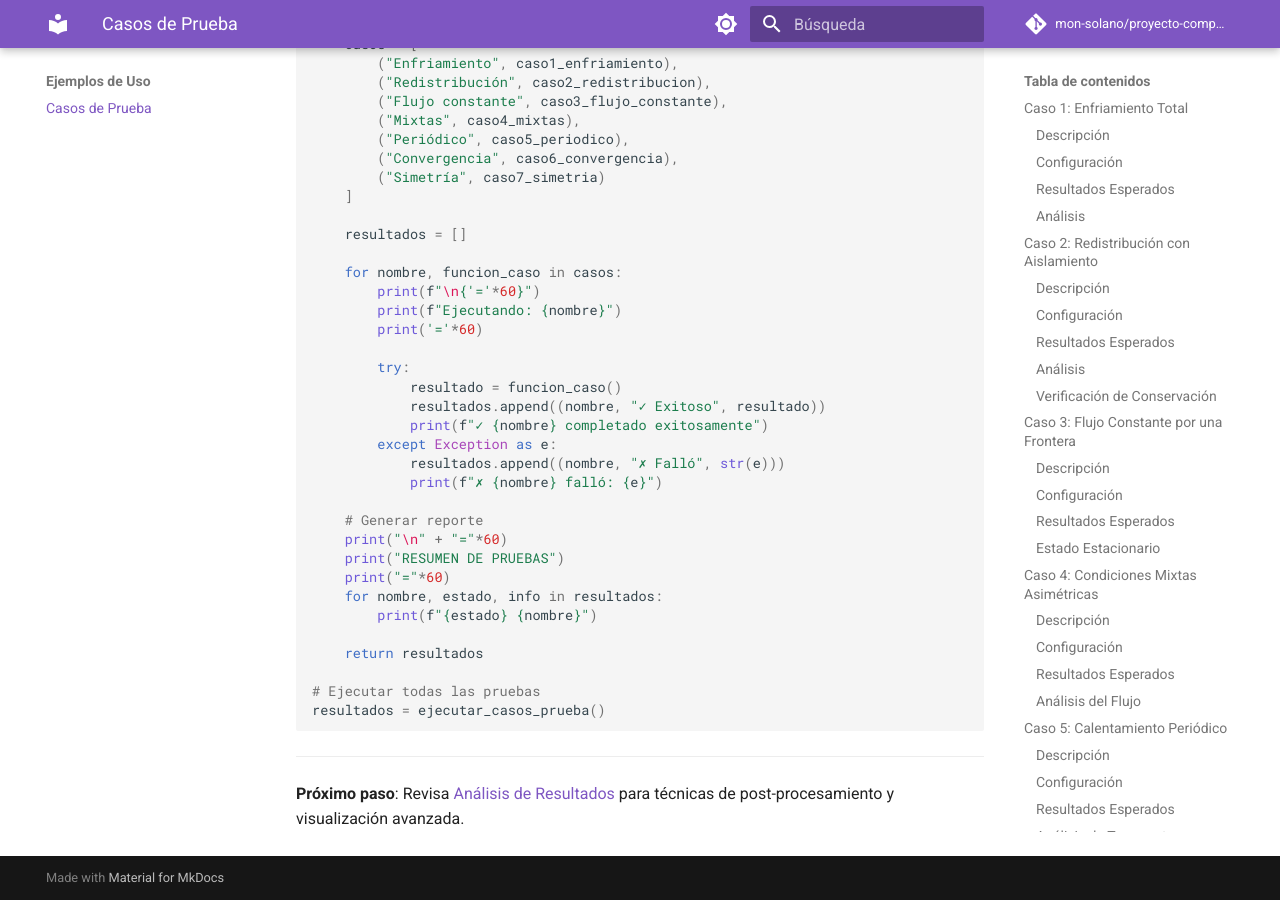
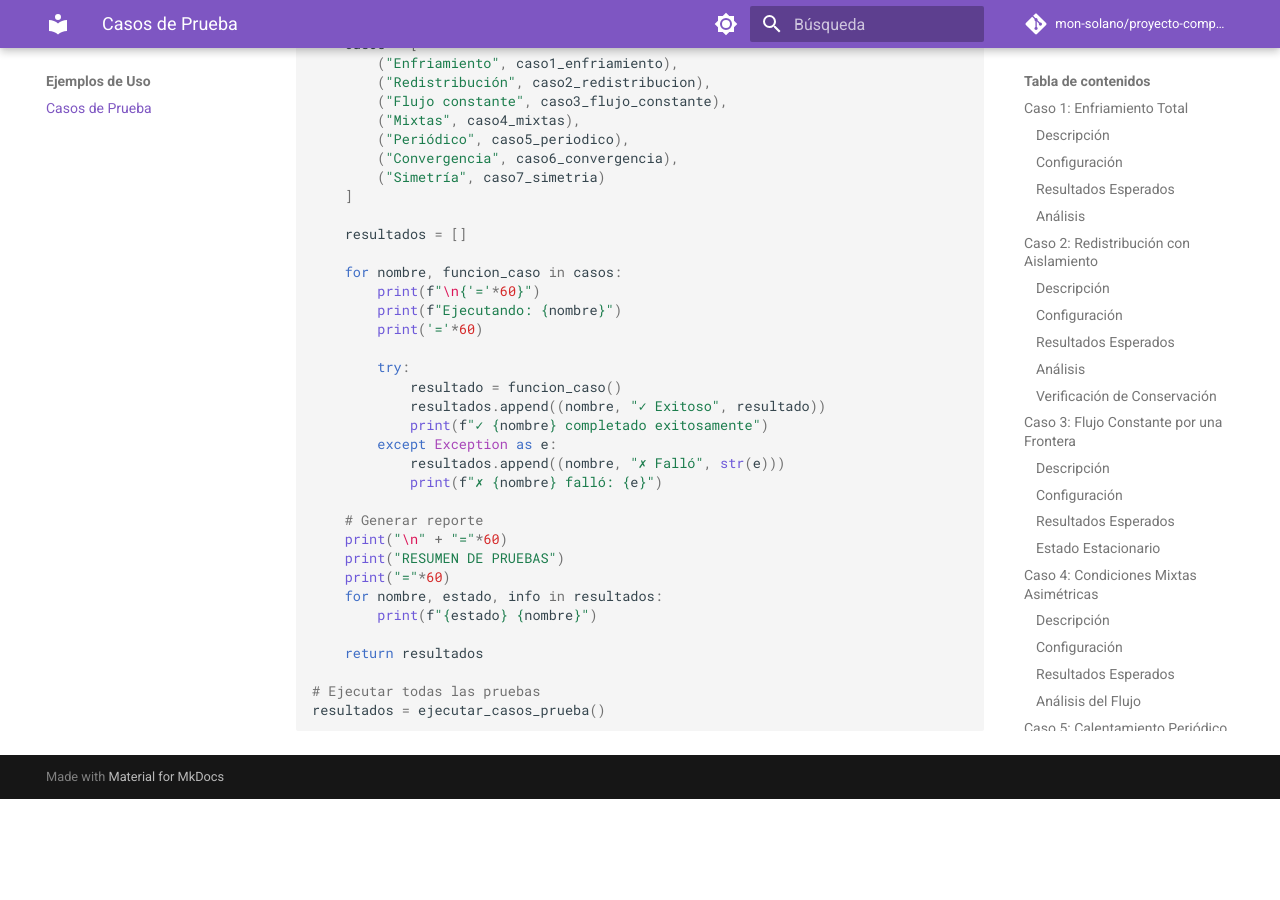
Before and after one commit to mon-solano/proyecto-computacional, an MkDocs documentation site: the page built from docs/ejemplos/casos-prueba.md, in a window 1280 px wide and 900 px high, scrolled down 9299 px. Built offline with MkDocs 1.6.1 and Material for MkDocs 9.7.7, drawn with Linux system fonts in a browser that asks for light colours; comment, search, counter and statistics services are not loaded; after the commit the page ends 10098 px from its top, so only the background shows below that.

Commit message:
Update casos-prueba.md
quitar link final

````diff
--- a/docs/ejemplos/casos-prueba.md
+++ b/docs/ejemplos/casos-prueba.md
@@ -443,7 +443,3 @@ def ejecutar_casos_prueba():
 # Ejecutar todas las pruebas
 resultados = ejecutar_casos_prueba()
 ```
-
----
-
-**Próximo paso**: Revisa [Análisis de Resultados](analisis.md) para técnicas de post-procesamiento y visualización avanzada.
````
